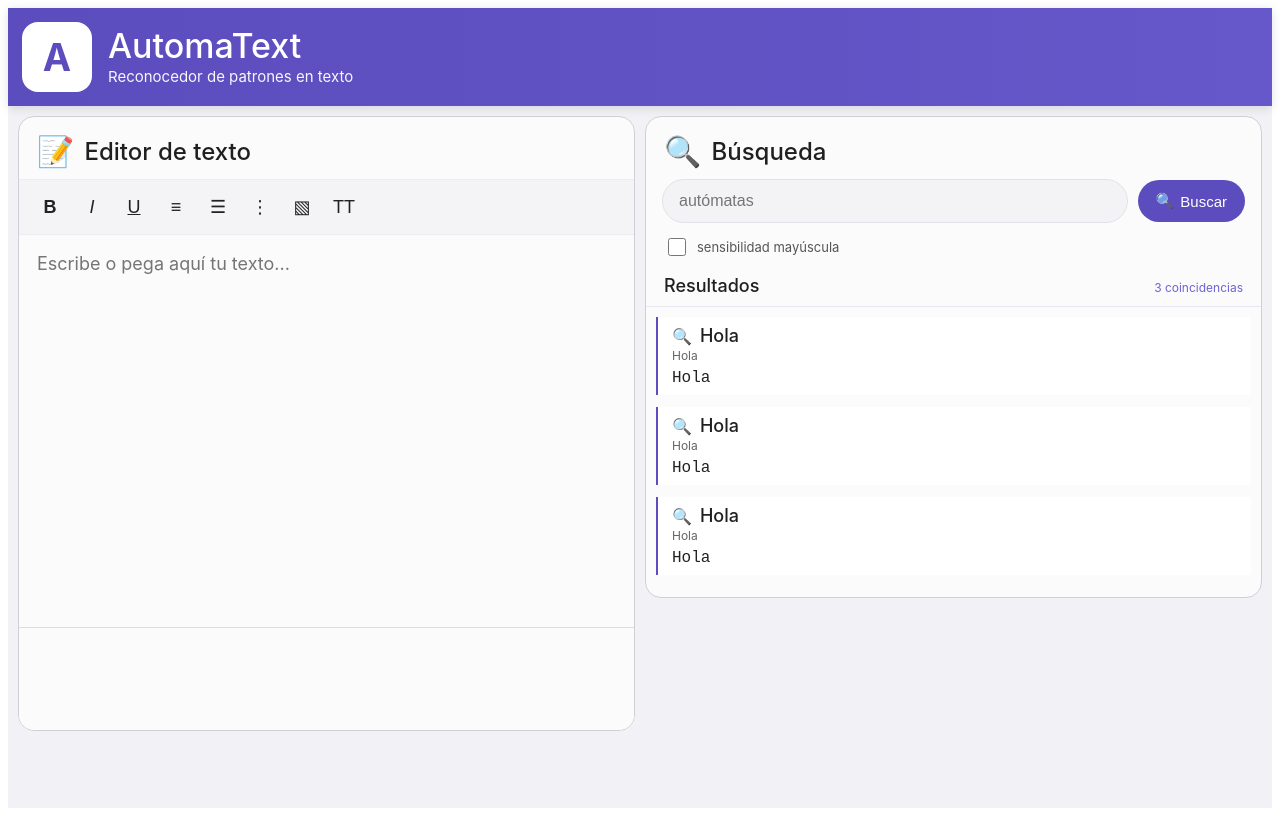
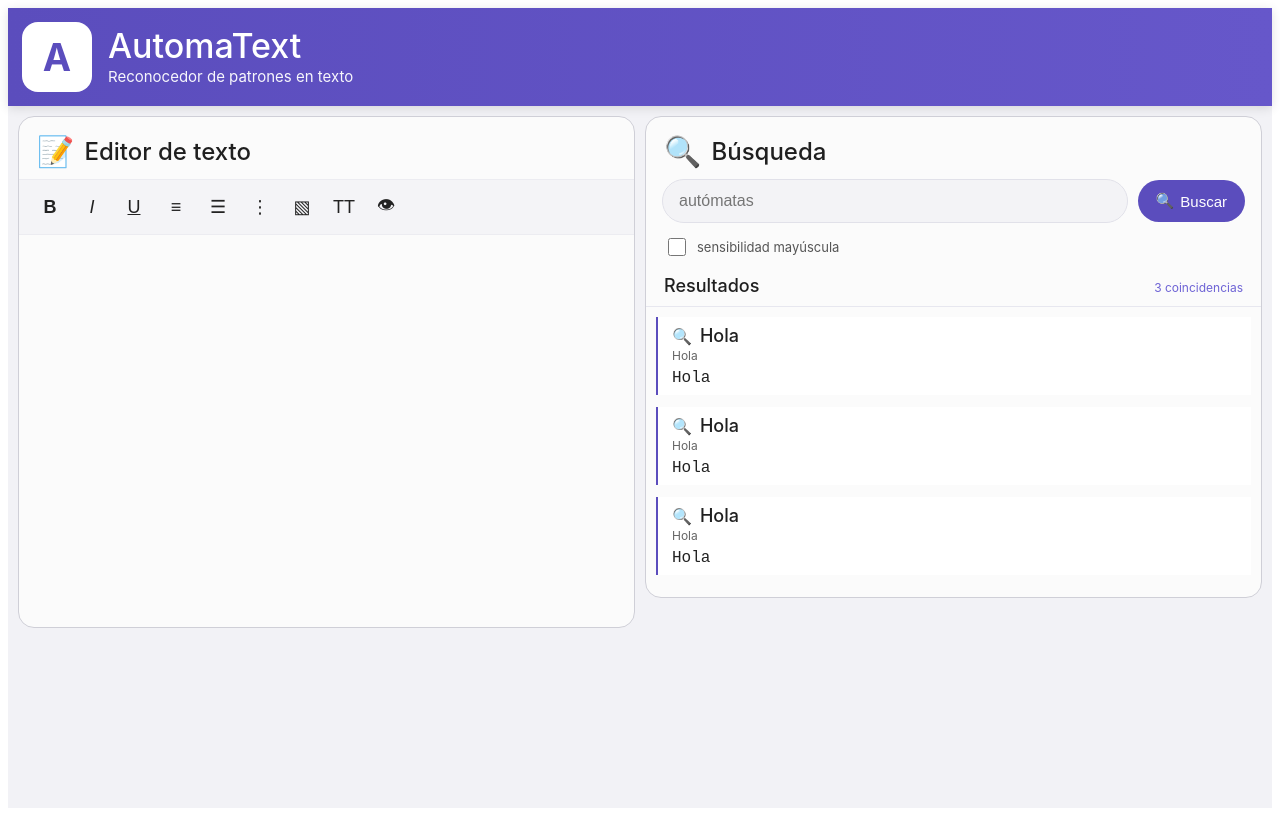
Before and after one commit to josuerangel2005/AutomaText, an Angular app: page / in a window 1280 px wide. Built offline with nearby package versions, Linux system fonts and the light colour scheme.

Commit message:
resaltado en editor finalizado

```diff
--- a/src/app/components/editor/editor.css
+++ b/src/app/components/editor/editor.css
@@ -1,6 +1,10 @@
 :host {
   display: block;
   min-width: 0;
+}
+
+.editor-textarea {
+  font-family: 'Inter', sans-serif;
 }
 
 .panel {
@@ -78,6 +82,21 @@
   background: #fbfbfb;
 }
 
+.texto-resaltado {
+  flex: 1;
+  width: 100%;
+  border: none;
+  outline: none;
+  padding: 16px 18px;
+  background: transparent;
+  font-size: 18px;
+  line-height: 1.4;
+  color: #1f1f1f;
+  min-height: 360px;
+  font-family: Inter, Arial, sans-serif;
+  white-space: pre-wrap;
+}
+
 @media (max-width: 980px) {
   .panel-title h2 {
     font-size: 22px;
--- a/src/app/components/editor/editor.html
+++ b/src/app/components/editor/editor.html
@@ -13,23 +13,16 @@
     <button type="button">⋮</button>
     <button type="button">▧</button>
     <button type="button">TT</button>
+    <button type="button" (click)="mostrarResaltado = !mostrarResaltado">👁</button>
   </div>
 
   <textarea
-    [(ngModel)]="texto"
+    *ngIf="!mostrarResaltado"
+    [(ngModel)]="textoOriginal"
+    (ngModelChange)="alCambiarTexto()"
     class="editor-textarea"
     placeholder="Escribe o pega aquí tu texto..."
-  >
-La teoría de la computación estudia modelos matemáticos del cálculo y la computación.
+  ></textarea>
 
-Los autómatas finitos son una herramienta fundamental para reconocer patrones de texto.
-
-Este proyecto implementa un buscador basado en autómatas finitos deterministas para identificar coincidencias de patrones.
-
-Los autómatas permiten procesar cadenas de entrada y determinar si pertenecen a un lenguaje.
-
-El objetivo es aplicar los conceptos de la teoría de la computación en una herramienta práctica y útil.</textarea
-  >
-
-  <div class="empty-footer"></div>
+  <div *ngIf="mostrarResaltado" class="texto-resaltado" [innerHTML]="textoResaltado"></div>
 </section>
--- a/src/app/components/editor/editor.ts
+++ b/src/app/components/editor/editor.ts
@@ -1,6 +1,7 @@
 import { Component, OnInit } from '@angular/core';
 import { Busqueda } from '../../services/busqueda';
 import { RangoIndices } from '../../services/automata/automata.model';
+import { Resaltado } from '../../services/resaltado';
 
 @Component({
   selector: 'app-editor',
@@ -10,17 +11,29 @@ import { RangoIndices } from '../../services/automata/automata.model';
 })
 export class Editor implements OnInit {
   resultados: RangoIndices[] = [];
-  texto: string = '';
+  textoOriginal: string = '';
+  textoResaltado: string = '';
+  mostrarResaltado: boolean = false;
 
   ngOnInit(): void {
     this.busqueda.resultado$.subscribe((val: RangoIndices[]) => {
       this.resultados = val;
+      this.resaltarTexto();
+      this.mostrarResaltado = true;
     });
   }
 
-  constructor(private busqueda: Busqueda) {}
+  constructor(
+    private busqueda: Busqueda,
+    private resaltar: Resaltado,
+  ) {}
 
   alCambiarTexto(): void {
-    this.busqueda.setTexto(this.texto);
+    this.busqueda.setTexto(this.textoOriginal);
+    this.mostrarResaltado = false;
+  }
+
+  resaltarTexto(): void {
+    this.textoResaltado = this.resaltar.textoFinal(this.textoOriginal, this.resultados);
   }
 }
--- a/src/app/components/results/results.css
+++ b/src/app/components/results/results.css
@@ -1,5 +1,9 @@
 :host {
   display: block;
+}
+
+.resultado-texto {
+  font-family: 'Intel One Mono', monospace;
 }
 
 .result-item {
--- a/src/app/components/search/search.css
+++ b/src/app/components/search/search.css
@@ -1,6 +1,10 @@
 :host {
   display: block;
   min-width: 0;
+}
+
+.editor-textarea {
+  font-family: 'Inter', sans-serif;
 }
 
 .panel {
--- a/src/app/components/search/search.ts
+++ b/src/app/components/search/search.ts
@@ -17,6 +17,7 @@ export class Search {
   }
 
   buscar() {
+    this.alCambiarPatron();
     this.busqueda.buscar();
   }
 }
--- /dev/null
+++ b/src/app/services/resaltado.ts
@@ -0,0 +1,64 @@
+import { Injectable } from '@angular/core';
+import { Utils } from './utils';
+import { RangoIndices } from './automata/automata.model';
+
+@Injectable({
+  providedIn: 'root',
+})
+export class Resaltado {
+  constructor(private utils: Utils) {}
+
+  aRemarcar(texto: string, indices: RangoIndices[]): string[] {
+    let remarcadas: string[] = [];
+
+    for (let rango of indices) {
+      remarcadas.push(this.utils.subString(texto, rango.inicio, rango.final + 1));
+    }
+
+    return remarcadas;
+  }
+
+  textoNormal(texto: string, indices: RangoIndices[]): string[] {
+    let textoNormal: string[] = [];
+    let cursor: number = 0;
+
+    for (let rango of indices) {
+      const fragmento: string = this.utils.subString(texto, cursor, rango.inicio);
+      if (fragmento !== '') textoNormal.push(fragmento);
+      cursor = rango.final + 1;
+    }
+
+    textoNormal.push(this.utils.subString(texto, cursor, texto.length));
+
+    return textoNormal;
+  }
+
+  remarcarCoincidencias(texto: string, indices: RangoIndices[]): string[] {
+    let remarcadas: string[] = [];
+
+    for (let palabra of this.aRemarcar(texto, indices)) {
+      remarcadas.push('<span class="remarcado">' + palabra + '</span>');
+    }
+    return remarcadas;
+  }
+
+  textoFinal(texto: string, indices: RangoIndices[]): string {
+    const textoNormal: string[] = this.textoNormal(texto, indices);
+    const textoRemarcado: string[] = this.remarcarCoincidencias(texto, indices);
+    let textoFinal: string = '';
+    let i: number = 0;
+
+    for (
+      i;
+      i < (textoNormal.length < textoRemarcado.length ? textoNormal.length : textoRemarcado.length);
+      i++
+    ) {
+      textoFinal += textoNormal[i] + textoRemarcado[i];
+    }
+
+    if (i < textoNormal.length) textoFinal += textoNormal[i];
+    if (i < textoRemarcado.length) textoFinal += textoRemarcado[i];
+
+    return textoFinal;
+  }
+}
--- a/src/app/services/utils.ts
+++ b/src/app/services/utils.ts
@@ -1,5 +1,5 @@
 import { Injectable } from '@angular/core';
-import { RangoIndices } from './automata.model';
+import { RangoIndices } from './automata/automata.model';
 
 @Injectable({
   providedIn: 'root',
--- a/src/styles.css
+++ b/src/styles.css
@@ -1 +1,14 @@
-/* You can add global styles to this file, and also import other style files */
+.texto-resaltado {
+  white-space: pre-wrap;
+  font-family: 'Inter', sans-serif;
+  color: #000;
+  line-height: 1.6;
+}
+
+.remarcado {
+  background-color: #fffde2;
+  color: #000;
+  font-weight: 500;
+  border-radius: 2px;
+  padding: 0 2px;
+}
```
